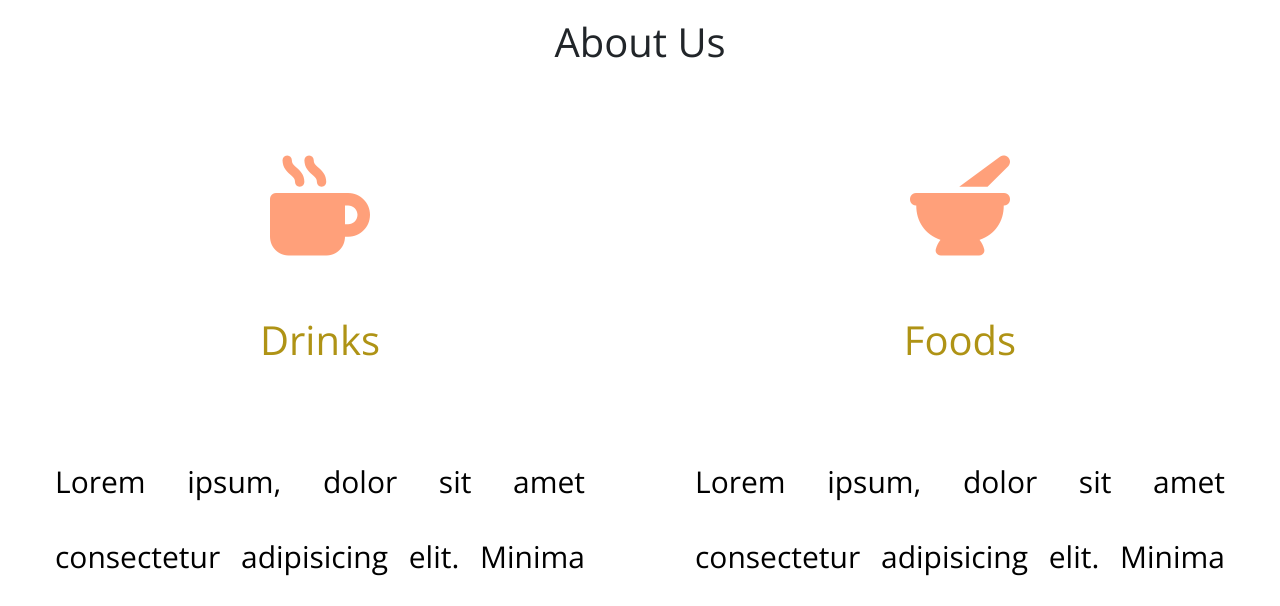
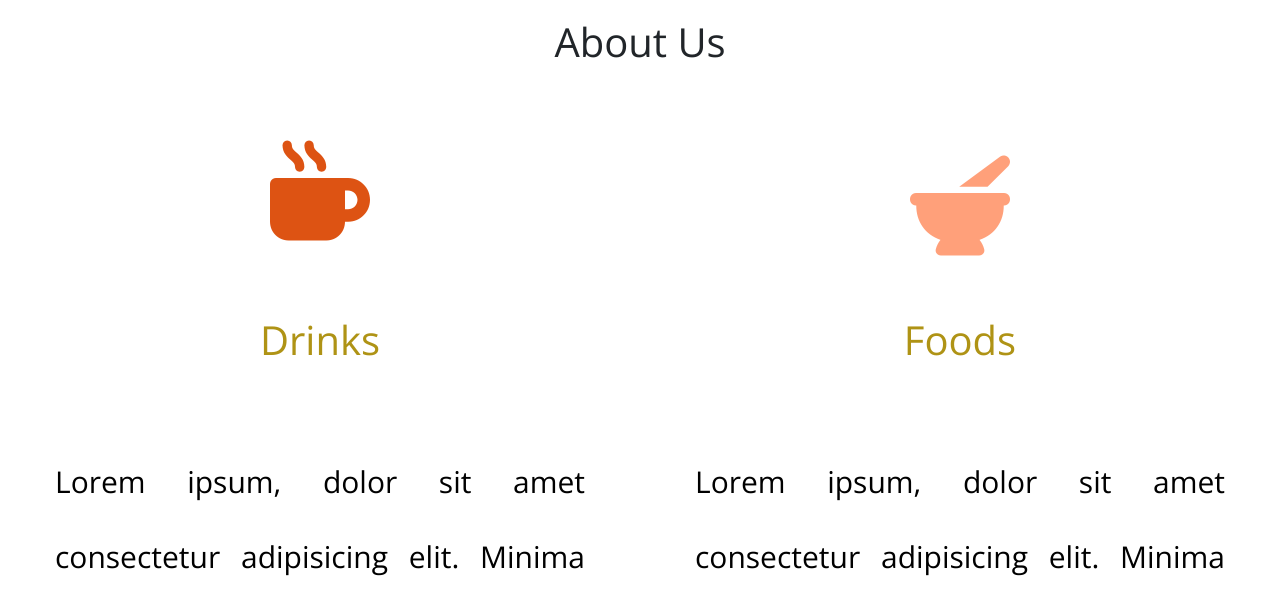
Before and after one commit to Berzaf/ELOFILO-Restaurant, a website: page index.html in a window 1280 px wide. In both pictures the pointer is over the icon 320 px from the left and 1154 px from the top of the page. Shown: the part 948-1554 px from the top of the page. Drawn offline with nearby package versions, Linux system fonts and the light colour scheme.

Commit message:
aboutushover

```diff
--- a/css/styles.css
+++ b/css/styles.css
@@ -99,3 +99,9 @@ padding-bottom: 100px;
   line-height: 2.5;
   text-align: justify;
 }
+
+.aboutus-icon:hover .fas {
+  color: rgb(221, 83, 19);
+  transform: translateY(-15px)
+
+}
```
